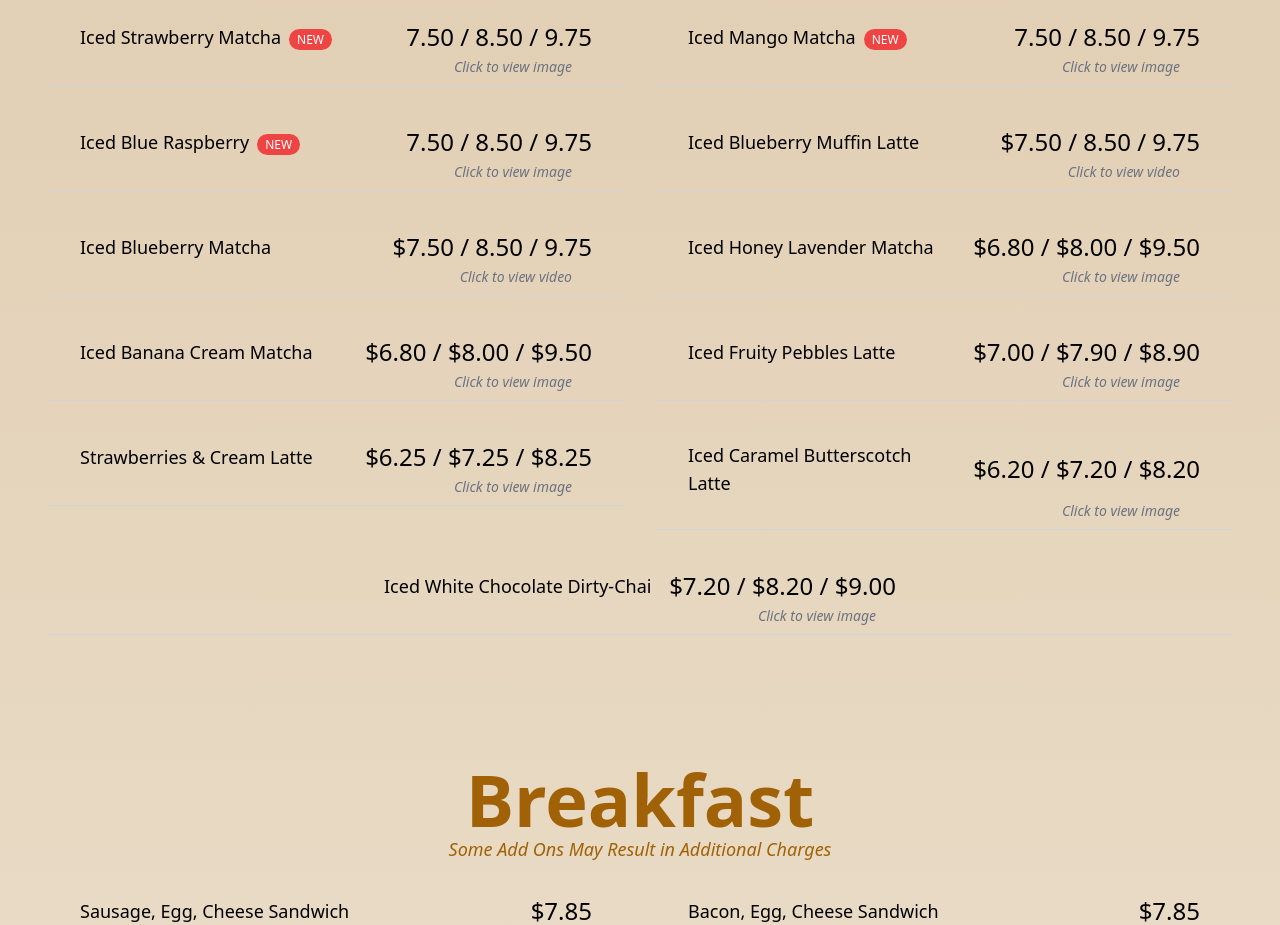
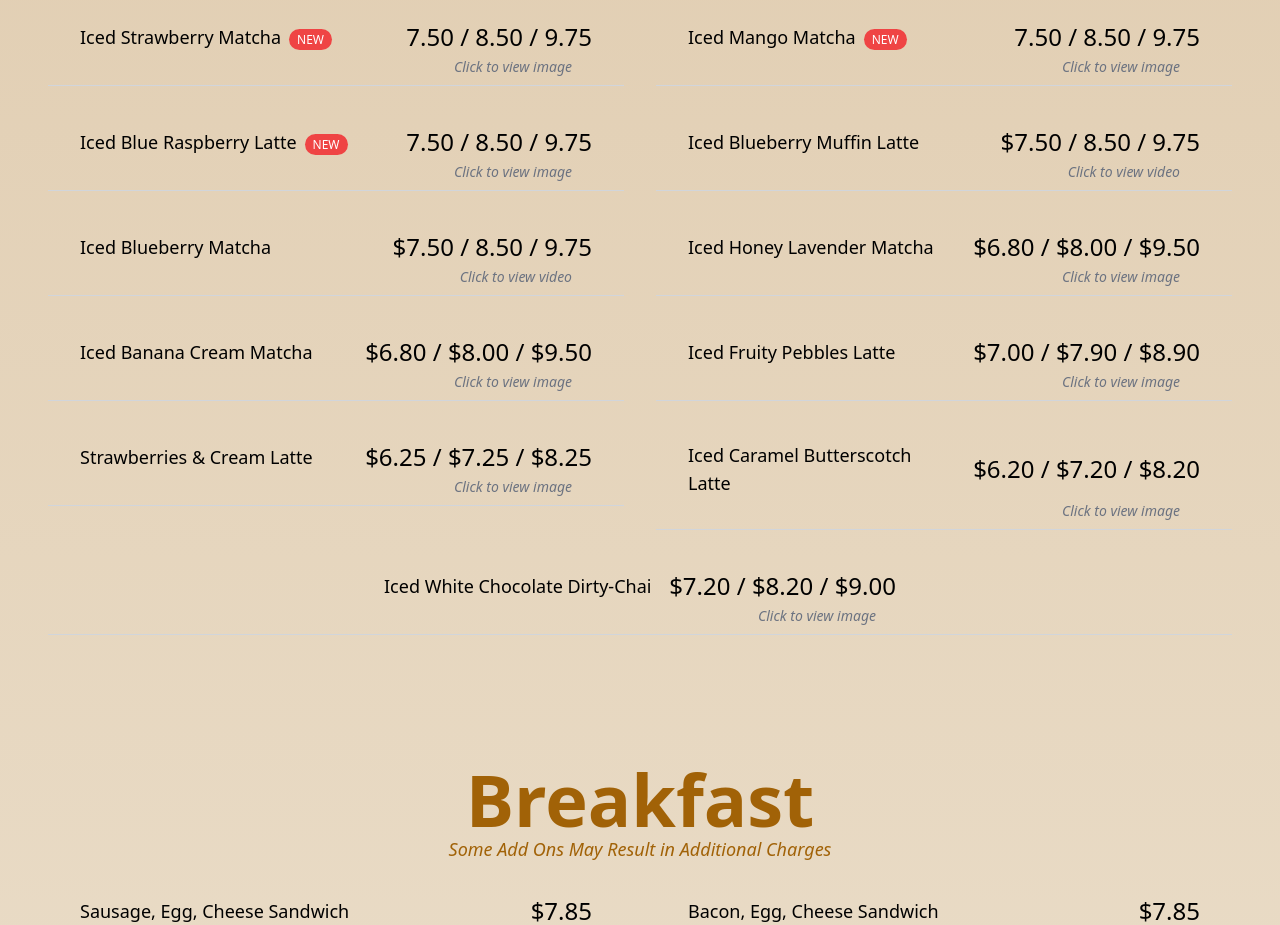
Before and after one commit to SilverDev-27/la-bodega-site, a React (Create React App) app: page / in a window 1280 px wide. Shown: the part 2420-3345 px from the top of the page. Built offline with nearby package versions, Linux system fonts and the light colour scheme.

Commit message:
Updated item

```diff
--- a/src/Menu.jsx
+++ b/src/Menu.jsx
@@ -277,7 +277,7 @@ const CoffeeDivider = () => {
 const monthlySpecials = [
   { name: 'Iced Strawberry Matcha', price: '7.50 / 8.50 / 9.75', image: icedStrawberryMatchaImg, isNew: true },
   { name: 'Iced Mango Matcha', price: '7.50 / 8.50 / 9.75', image: icedMangoMatchaImg, isNew: true },
-  { name: 'Iced Blue Raspberry', price: '7.50 / 8.50 / 9.75', image: icedBlueRaspberryImg, isNew: true },
+  { name: 'Iced Blue Raspberry Latte', price: '7.50 / 8.50 / 9.75', image: icedBlueRaspberryImg, isNew: true },
   { name: 'Iced Blueberry Muffin Latte' , price: '$7.50 / 8.50 / 9.75', video: icedBlueberryMuffinVid, },
   { name: 'Iced Blueberry Matcha' , price: '$7.50 / 8.50 / 9.75', video: icedBlueberryMatchaVid, },
   { name: 'Iced Honey Lavender Matcha' , price: '$6.80 / $8.00 / $9.50', image: icedHoneyLavenderImg },
```
